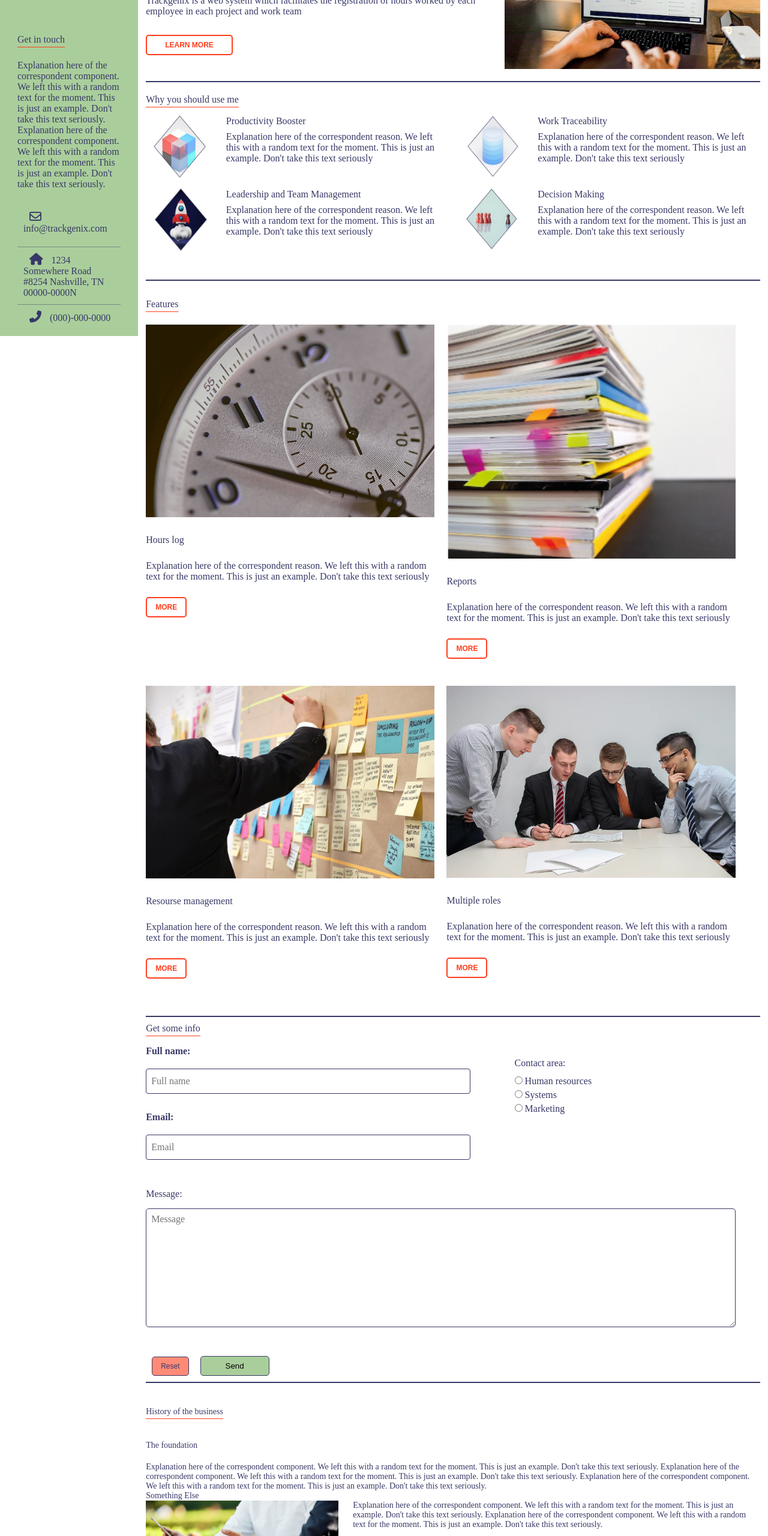
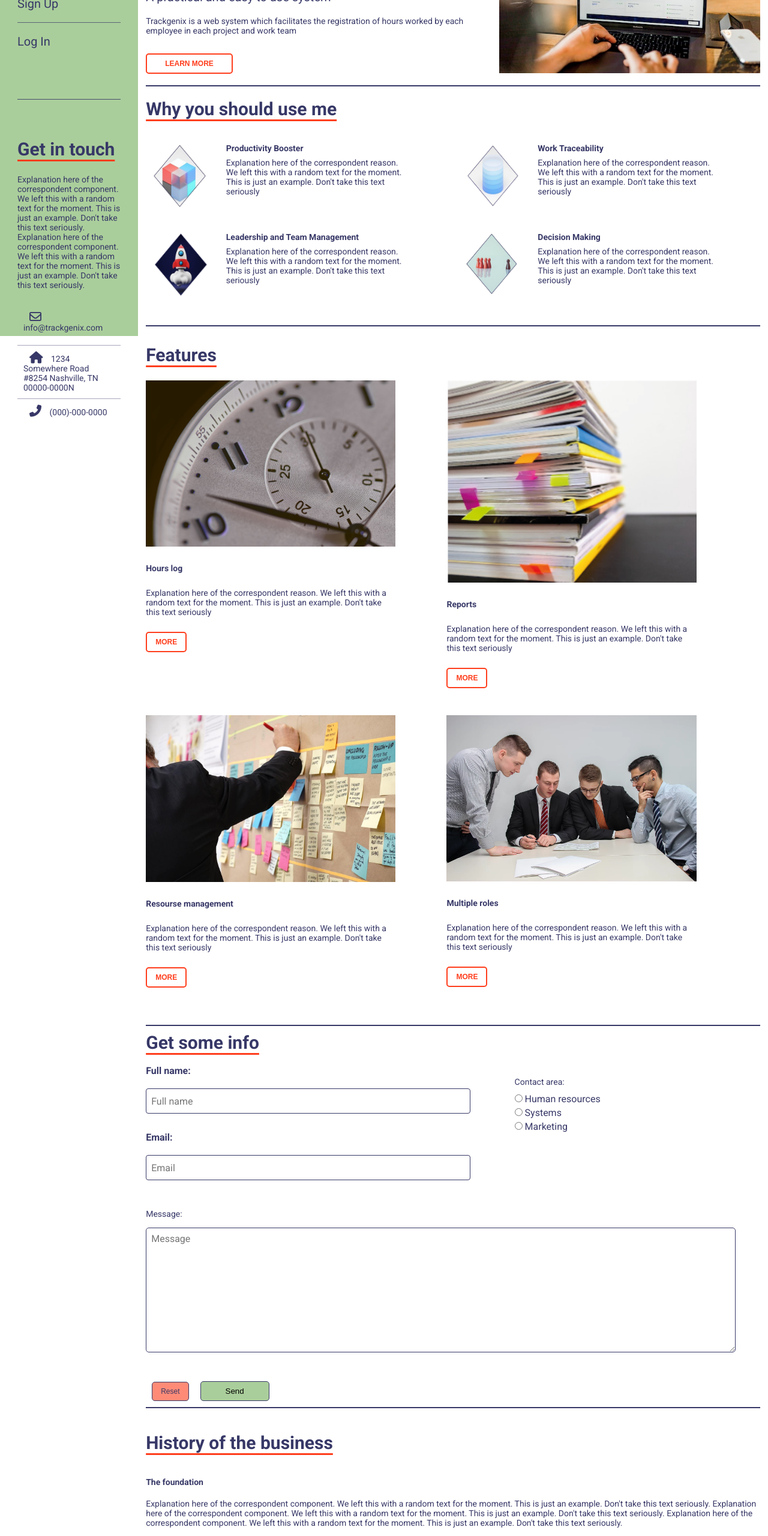
Before and after one commit to renzopimentel/BaSP-A2022-Etapa-1, a plain HTML site: page Semana-03/index.html in a window 1280 px wide. Shown: the part 240-2800 px from the top of the page at 60% size. Drawn offline with Linux system fonts and the light colour scheme.

Commit message:
BaSP-W03-2022: Last corrections :see_no_evil:

```diff
--- a/Semana-03/css/main.css
+++ b/Semana-03/css/main.css
@@ -272,14 +272,9 @@ input[name="contact_area"] {
     max-width: 333px;
     max-height: 227px;
 }
-#fifth-section div > img {
-    margin: 0px 10px 20px 0px;
-    float: left;
-}
 
-.img-1, .img-2{
-    top: 0.25em;
-    max-width: 35%;
+#something-else h3{
+    margin: 20px 0;
 }
 
 .img-1{
--- a/Semana-03/css/sidebar.css
+++ b/Semana-03/css/sidebar.css
@@ -1,5 +1,33 @@
 aside{
         display: none;
+}
+
+nav {
+    padding: 88px 0px 65px 0;
+    border-bottom: 1px solid #373867D9;
+}
+
+nav li {
+    padding: 19px 0px;
+    list-style: none;
+}
+
+nav li a:hover {
+    color: #FF3E1D;
+}
+
+nav li + li {
+    border-top: 1px solid #373867B0;
+}
+
+nav a {
+    font-size: 20px;
+    text-decoration: none;
+    color: #373867;
+}
+
+.bb-side {
+    border-bottom: 1px solid #37386770;
 }
 
 #sidebar-contact h2{
--- a/Semana-03/css/style.css
+++ b/Semana-03/css/style.css
@@ -1,3 +1,5 @@
+@import url('https://fonts.googleapis.com/css2?family=Roboto:wght@400;700&display=swap');
+
 body {
     display: flex;
     overflow-x: hidden;
@@ -37,36 +39,8 @@ h3{
     font-size: 20px;
 }
 
-.bb-side {
-    border-bottom: 1px solid #37386770;
-}
-
 .bb {
     border-bottom: 2px solid #373867;
-}
-
-nav {
-    padding: 88px 0px 65px 0;
-    border-bottom: 1px solid #373867D9;
-}
-
-nav li {
-    padding: 19px 0px;
-    list-style: none;
-}
-
-nav li a:hover {
-    color: #FF3E1D;
-}
-
-nav li + li {
-    border-top: 1px solid #373867B0;
-}
-
-nav a {
-    font-size: 20px;
-    text-decoration: none;
-    color: #373867;
 }
 
 p {
--- a/Semana-03/index.html
+++ b/Semana-03/index.html
@@ -5,15 +5,12 @@
         <meta http-equiv="X-UA-Compatible" content="IE=edge">
         <meta name="viewport" content="width=device-width, initial-scale=1.0">
         <link rel="stylesheet" href="https://cdnjs.cloudflare.com/ajax/libs/font-awesome/6.1.2/css/all.min.css">
+        <link rel="stylesheet" href="./css/reset.css">
         <link rel="stylesheet" href="./css/style.css">
-        <link rel="stylesheet" href="./css/reset.css">
         <link rel="stylesheet" href="./css/header.css">
         <link rel="stylesheet" href="./css/sidebar.css">
         <link rel="stylesheet" href="./css/main.css">
         <link rel="stylesheet" href="./css/footer.css">
-        <link rel="preconnect" href="https://fonts.googleapis.com">
-        <link rel="preconnect" href="https://fonts.gstatic.com" crossorigin>
-        <link href="https://fonts.googleapis.com/css2?family=Roboto:wght@400;700&display=swap" rel="stylesheet">
         <title>Trackgenix</title>
     </head>
     <body>
```
